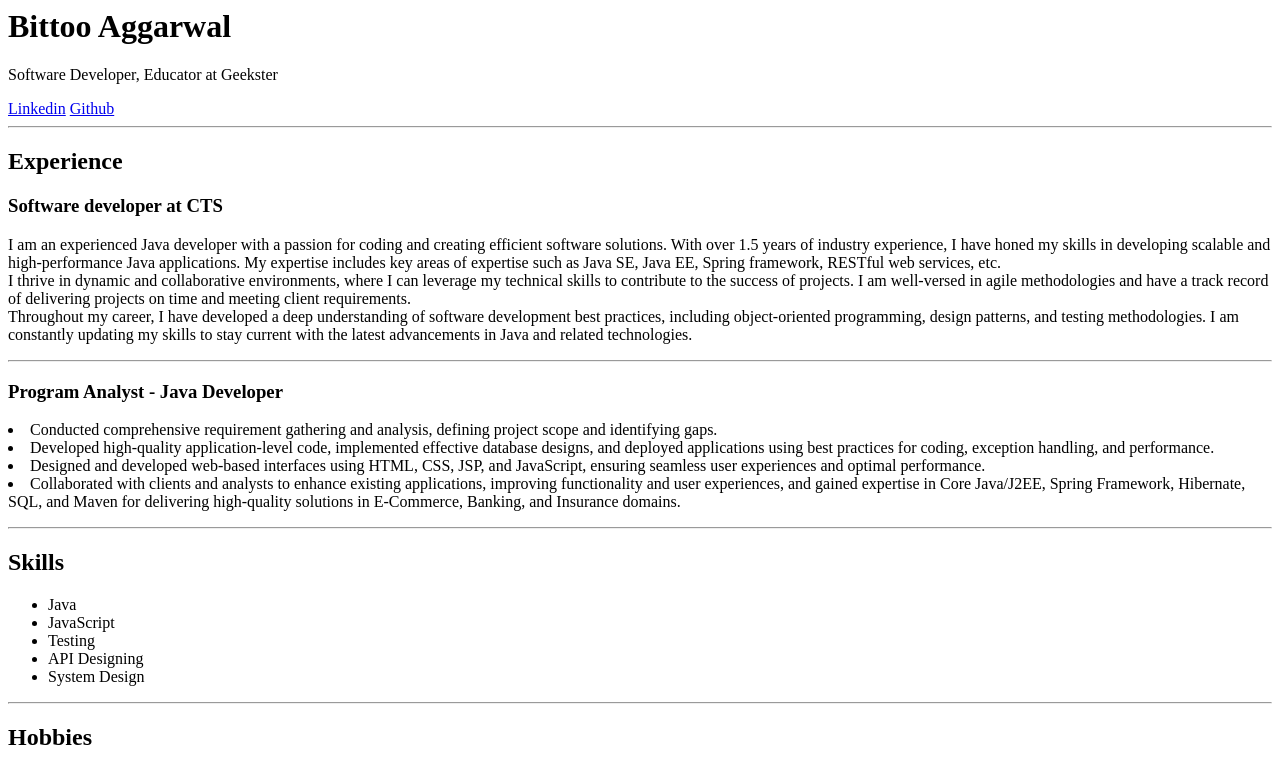
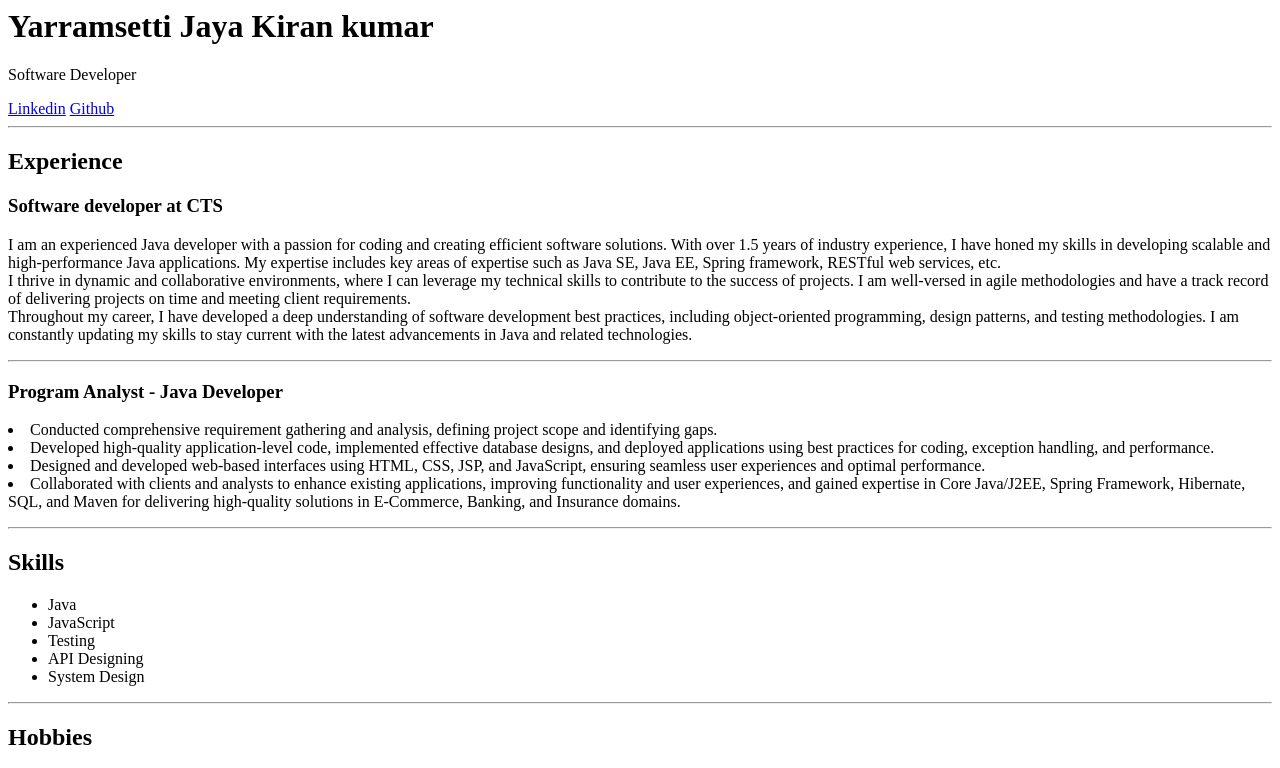
Before and after one commit to jashi2016/resume, a plain HTML site: page index.html in a window 1280 px wide. Shown: the top 768 px of the page. Drawn offline with Linux system fonts and the light colour scheme.

Commit message:
Update index.html

```diff
--- a/index.html
+++ b/index.html
@@ -4,11 +4,11 @@
     <meta charset="UTF-8" />
     <meta http-equiv="X-UA-Compatible" content="IE=edge" />
     <meta name="viewport" content="width=device-width, initial-scale=1.0" />
-    <title>Document</title>
+    <title>Resume</title>
   </head>
   <body>
-    <h1>Bittoo Aggarwal</h1>
-    <p>Software Developer, Educator at Geekster</p>
+    <h1>Yarramsetti Jaya Kiran kumar</h1>
+    <p>Software Developer</p>
     <a href="https://www.linkedin.com/in/jkkumar">Linkedin</a>
     <a href="https://github.com/jashi2016">Github</a>
     <hr />
```
